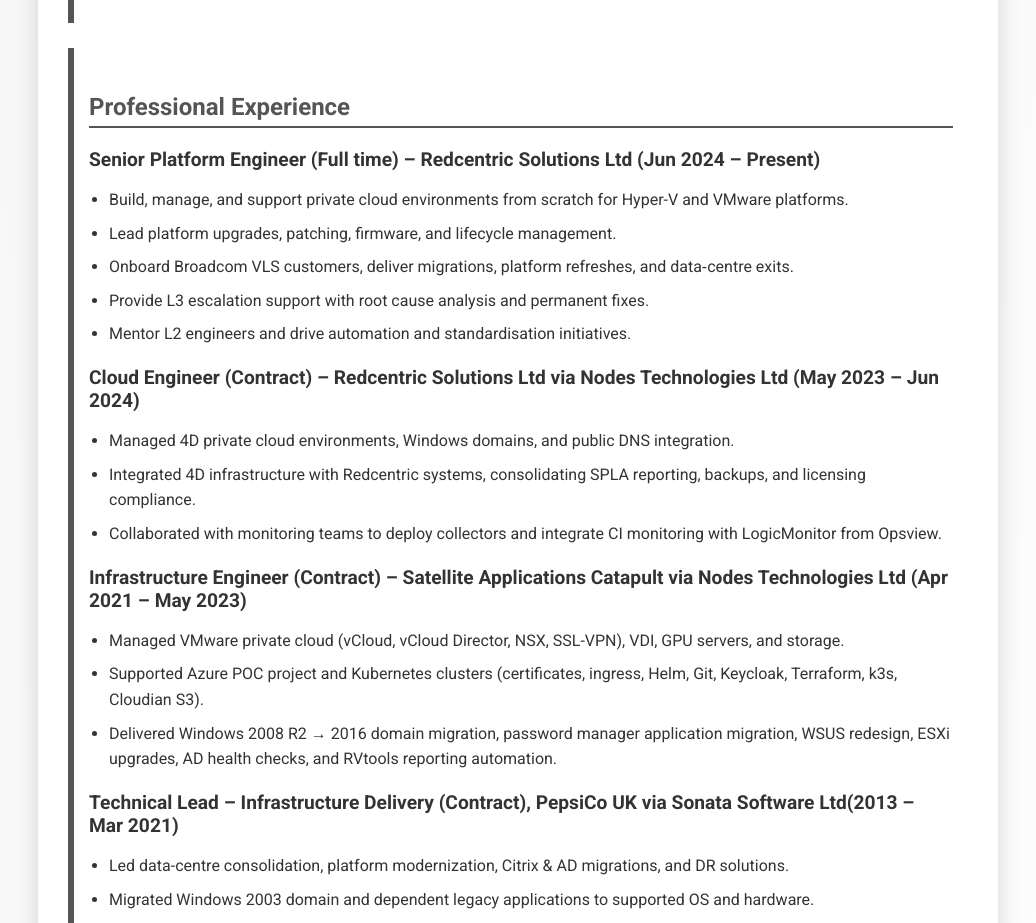
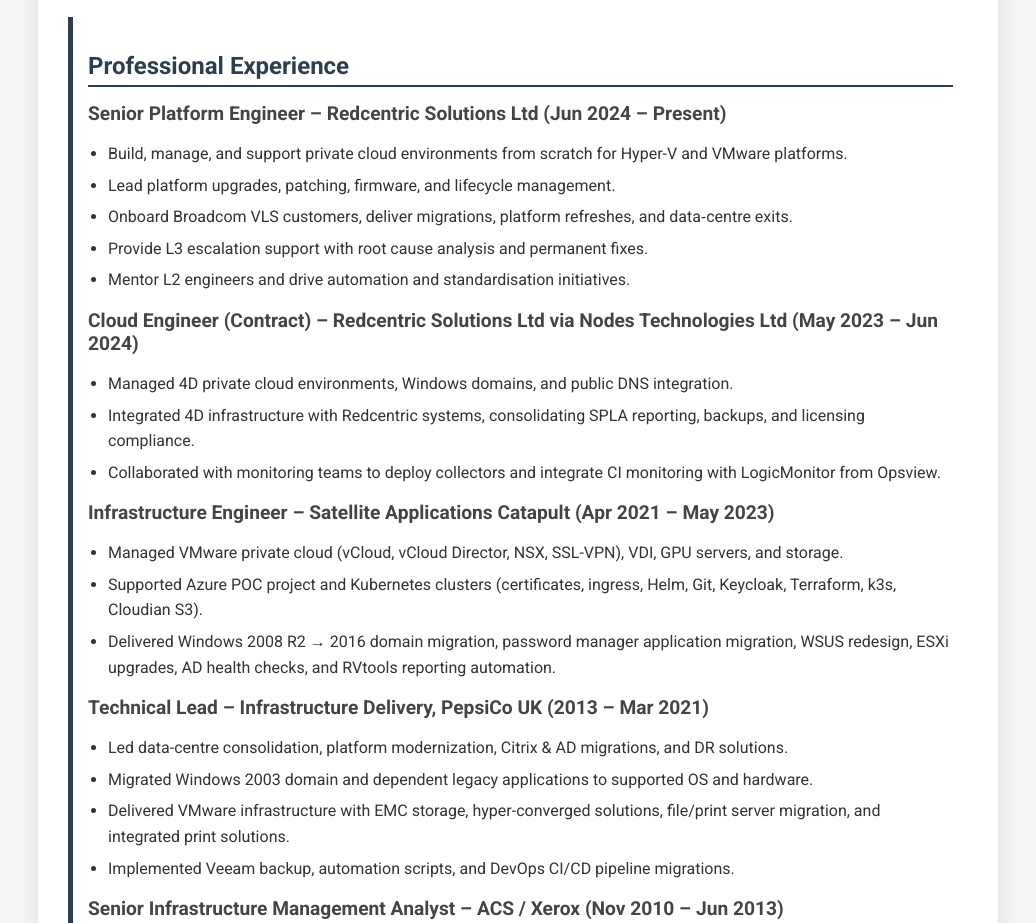
Before and after one commit to amanuel-hub/Resume, a plain HTML site: page index.html in a window 1280 px wide. Shown: the part 852-1775 px from the top of the page, without its empty margins (122-1158 px from the left). Drawn offline with Linux system fonts and the light colour scheme.

Commit message:
Update index.html

```diff
--- a/index.html
+++ b/index.html
@@ -9,71 +9,79 @@
 
     body {
         font-family: 'Roboto', sans-serif;
-        background: linear-gradient(120deg, #f5f5f5, #ffffff);
-        color: #333;
+        background: #f5f5f5;
+        color: #333333; /* Dark gray for main text */
         margin: 0;
         padding: 0;
     }
+
     .container {
         max-width: 900px;
-        margin: auto;
+        margin: 30px auto;
         padding: 30px;
-        background: white;
-        box-shadow: 0 10px 25px rgba(0,0,0,0.15);
-        border-radius: 15px;
+        background: #ffffff;
+        box-shadow: 0 8px 20px rgba(0,0,0,0.1);
+        border-radius: 12px;
     }
+
     h1, h2, h3 {
-        color: #555;
+        margin: 0 0 10px 0;
     }
+
     h1 {
         font-size: 2rem;
-        margin-bottom: 5px;
+        color: #2C3E50; /* Charcoal/Deep Blue for main heading */
     }
+
     h2 {
         font-size: 1.5rem;
-        margin-top: 30px;
-        border-bottom: 2px solid #555;
+        color: #2C3E50; /* Deep Blue for section headings */
+        border-bottom: 2px solid #2C3E50;
         padding-bottom: 5px;
+        margin-top: 25px;
     }
+
     h3 {
         font-size: 1.2rem;
-        margin-bottom: 5px;
-        color: #333;
+        color: #444444; /* Dark gray for subheadings */
+        margin-top: 15px;
     }
+
     p, li {
         line-height: 1.6;
+        color: #333333; /* Dark gray for readability */
     }
+
     ul {
         padding-left: 20px;
     }
+
     .section {
-        margin-bottom: 25px;
-        padding: 15px;
-        border-left: 6px solid #555;
-        transition: transform 0.2s, box-shadow 0.2s;
+        margin-bottom: 20px;
+        padding: 10px 15px;
+        border-left: 5px solid #2C3E50; /* subtle accent on section */
     }
-    .section:hover {
-        transform: scale(1.01);
-        box-shadow: 0 8px 20px rgba(0,0,0,0.1);
-    }
+
     .contact {
         font-size: 0.95rem;
         margin-bottom: 20px;
+        color: #555555;
     }
-    .skills li {
-        margin-bottom: 5px;
+
+    .skills li, .projects li {
+        margin-bottom: 6px;
     }
-    .projects li {
-        margin-bottom: 8px;
-    }
+
     .highlight {
-        color: #999;
+        color: #2C3E50;
         font-weight: bold;
     }
+
     a {
-        color: #555;
+        color: #2C3E50; /* deep blue for links */
         text-decoration: none;
     }
+
     a:hover {
         text-decoration: underline;
     }
@@ -83,8 +91,10 @@
 <div class="container">
     <h1>Ashley Manuel</h1>
     <p class="highlight">SC Cleared | Senior Platform Infrastructure Engineer</p>
-    <p class="contact">Reading, United Kingdom<br>
-    Mobile: +44 7477 401063 | Email: <a href="mailto:ash@aamanuel-rocks.co.uk">ash@aamanuel-rocks.co.uk</a></p>
+    <p class="contact">
+        Reading, United Kingdom<br>
+        Mobile: +44 7477 401063 | Email: <a href="mailto:ash@aamanuel-rocks.co.uk">ash@aamanuel-rocks.co.uk</a>
+    </p>
 
     <div class="section">
         <h2>Profile</h2>
@@ -109,7 +119,7 @@
     <div class="section">
         <h2>Professional Experience</h2>
 
-        <h3>Senior Platform Engineer (Full time) – Redcentric Solutions Ltd (Jun 2024 – Present)</h3>
+        <h3>Senior Platform Engineer – Redcentric Solutions Ltd (Jun 2024 – Present)</h3>
         <ul class="projects">
             <li>Build, manage, and support private cloud environments from scratch for Hyper-V and VMware platforms.</li>
             <li>Lead platform upgrades, patching, firmware, and lifecycle management.</li>
@@ -125,14 +135,14 @@
             <li>Collaborated with monitoring teams to deploy collectors and integrate CI monitoring with LogicMonitor from Opsview.</li>
         </ul>
 
-        <h3>Infrastructure Engineer (Contract) – Satellite Applications Catapult via Nodes Technologies Ltd (Apr 2021 – May 2023)</h3>
+        <h3>Infrastructure Engineer – Satellite Applications Catapult (Apr 2021 – May 2023)</h3>
         <ul class="projects">
             <li>Managed VMware private cloud (vCloud, vCloud Director, NSX, SSL-VPN), VDI, GPU servers, and storage.</li>
             <li>Supported Azure POC project and Kubernetes clusters (certificates, ingress, Helm, Git, Keycloak, Terraform, k3s, Cloudian S3).</li>
             <li>Delivered Windows 2008 R2 → 2016 domain migration, password manager application migration, WSUS redesign, ESXi upgrades, AD health checks, and RVtools reporting automation.</li>
         </ul>
 
-        <h3>Technical Lead – Infrastructure Delivery (Contract), PepsiCo UK via Sonata Software Ltd(2013 – Mar 2021)</h3>
+        <h3>Technical Lead – Infrastructure Delivery, PepsiCo UK (2013 – Mar 2021)</h3>
         <ul class="projects">
             <li>Led data-centre consolidation, platform modernization, Citrix & AD migrations, and DR solutions.</li>
             <li>Migrated Windows 2003 domain and dependent legacy applications to supported OS and hardware.</li>
@@ -140,18 +150,18 @@
             <li>Implemented Veeam backup, automation scripts, and DevOps CI/CD pipeline migrations.</li>
         </ul>
 
-        <h3>Senior Infrastructure Management Analyst (Full time) – ACS / Xerox (Nov 2010 – Jun 2013)</h3>
+        <h3>Senior Infrastructure Management Analyst – ACS / Xerox (Nov 2010 – Jun 2013)</h3>
         <ul class="projects">
             <li>L3 support and team lead for VMware, Citrix, Windows infrastructure, SLA adherence, and ITIL operations.</li>
             <li>Delivered Hyper-V implementation, physical → virtual conversions, Citrix hosting, patch automation, and VDI management.</li>
         </ul>
 
-        <h3>System Administrator (Full time) – Oracle, India (Aug 2006 – Oct 2010)</h3>
+        <h3>System Administrator – Oracle, India (Aug 2006 – Oct 2010)</h3>
         <ul class="projects">
             <li>Supported 20,000+ servers across Oracle data centres, performing AD group policy standardization, WSUS implementation, and virtualization conversions.</li>
         </ul>
 
-        <h3>System Analyst (Full time) – Accenture, India (Jun 2004 – Aug 2006)</h3>
+        <h3>System Analyst – Accenture, India (Jun 2004 – Aug 2006)</h3>
         <ul class="projects">
             <li>Managed project-specific Windows servers, file/print services, AD support, and desktop migrations.</li>
         </ul>
```
